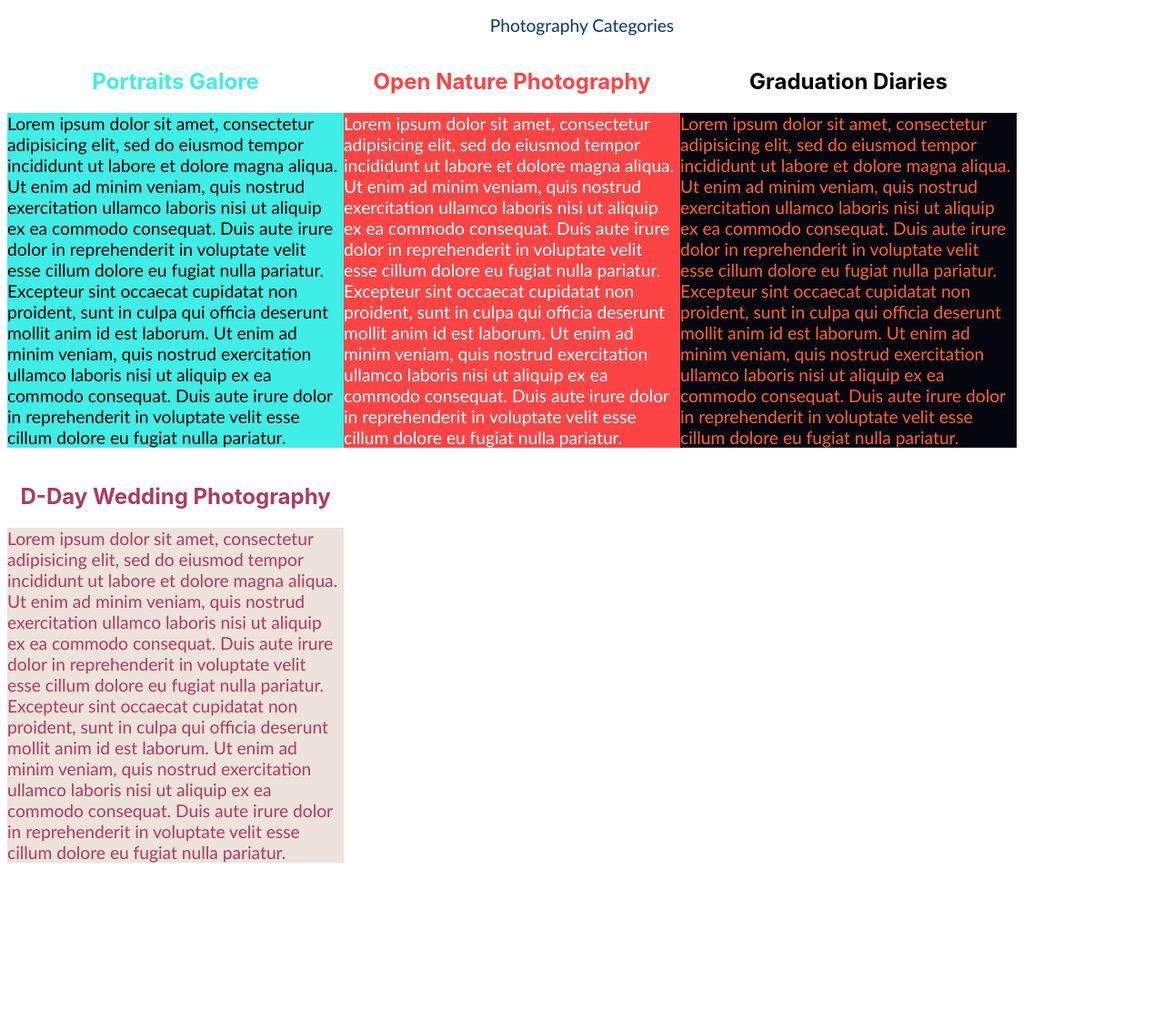
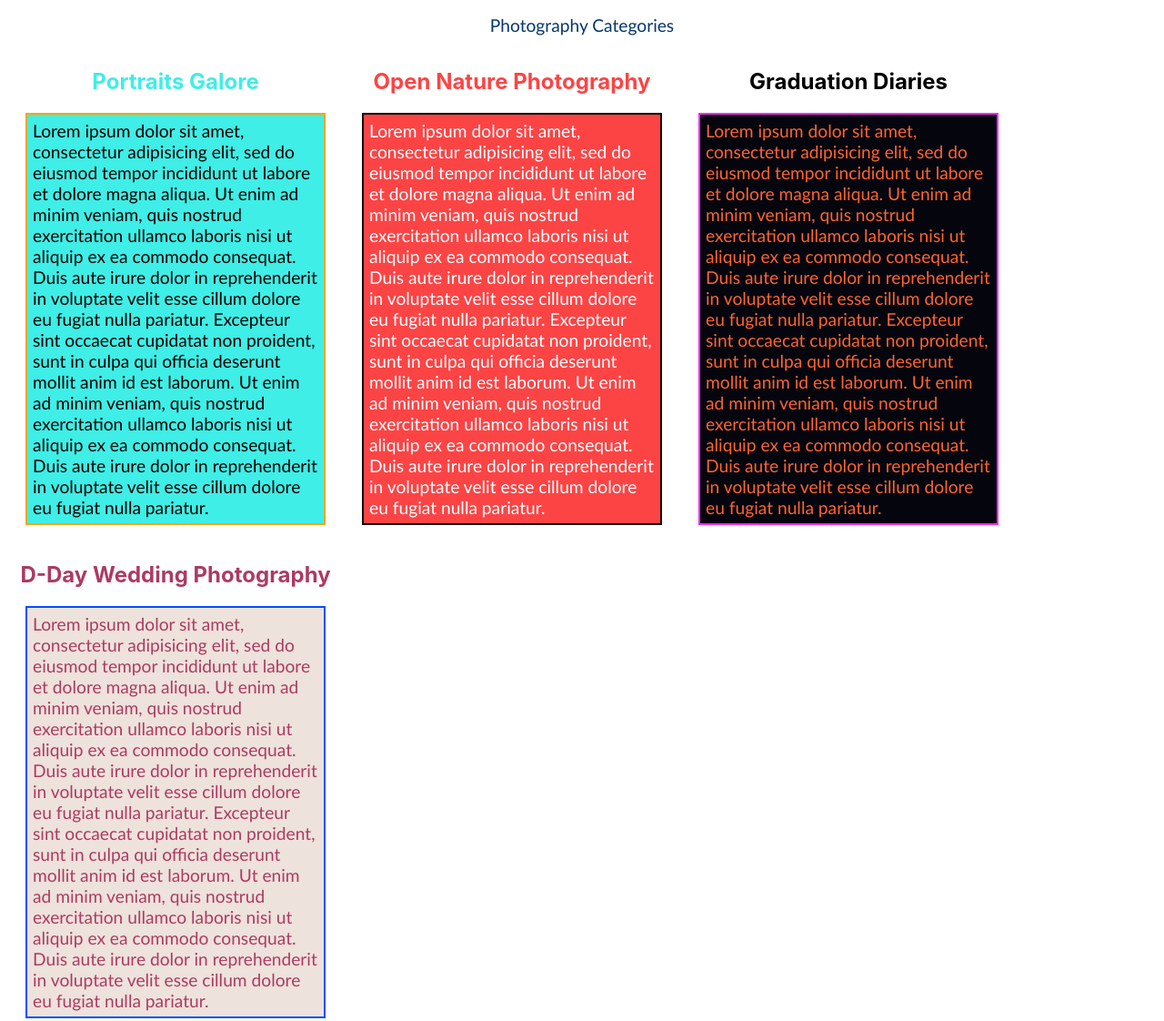
Before and after one commit to Chacha007M/charisma-creations, a plain HTML site: page index.html in a window 1280 px wide. Shown: the part 663-1785 px from the top of the page at 91% size. Before the commit the page ends 1630 px from the top, so only its background shows below. Drawn offline with Linux system fonts and the light colour scheme.

Commit message:
add box model to photography portfolio

```diff
--- a/css/styles.css
+++ b/css/styles.css
@@ -16,24 +16,36 @@
     background-color: #3feee6;
     font-size: larger;
     font-family: 'Trebuchet MS', 'Lucida Sans Unicode', 'Lucida Grande', 'Lucida Sans', Arial, sans-serif;
+    border: 2px solid orange;
+    padding: 6px;
+    margin: 20px;
   }
   #column2 {
     background-color: #fc4445;
     color: white;
     font-size: larger;
     font-family: 'Trebuchet MS', 'Lucida Sans Unicode', 'Lucida Grande', 'Lucida Sans', Arial, sans-serif;
+    border: 2px solid rgb(14, 9, 1);
+    padding: 6px;
+    margin: 20px;
   }
   #column3 {
     background-color: #05050e;
     color: #ff652f;
     font-size: larger;
     font-family: 'Trebuchet MS', 'Lucida Sans Unicode', 'Lucida Grande', 'Lucida Sans', Arial, sans-serif;
+    border: 2px solid rgb(240, 45, 240);
+    padding: 6px;
+    margin: 20px;
   }
   #column4 {
     background-color: #EEE2DC;
     color: #ac3b61;
     font-size: larger;
     font-family: 'Trebuchet MS', 'Lucida Sans Unicode', 'Lucida Grande', 'Lucida Sans', Arial, sans-serif;
+    border: 2px solid rgb(0, 81, 255);
+    padding: 6px;
+    margin: 20px;
   }
   #column1a {
     color: #3feee6;
```
